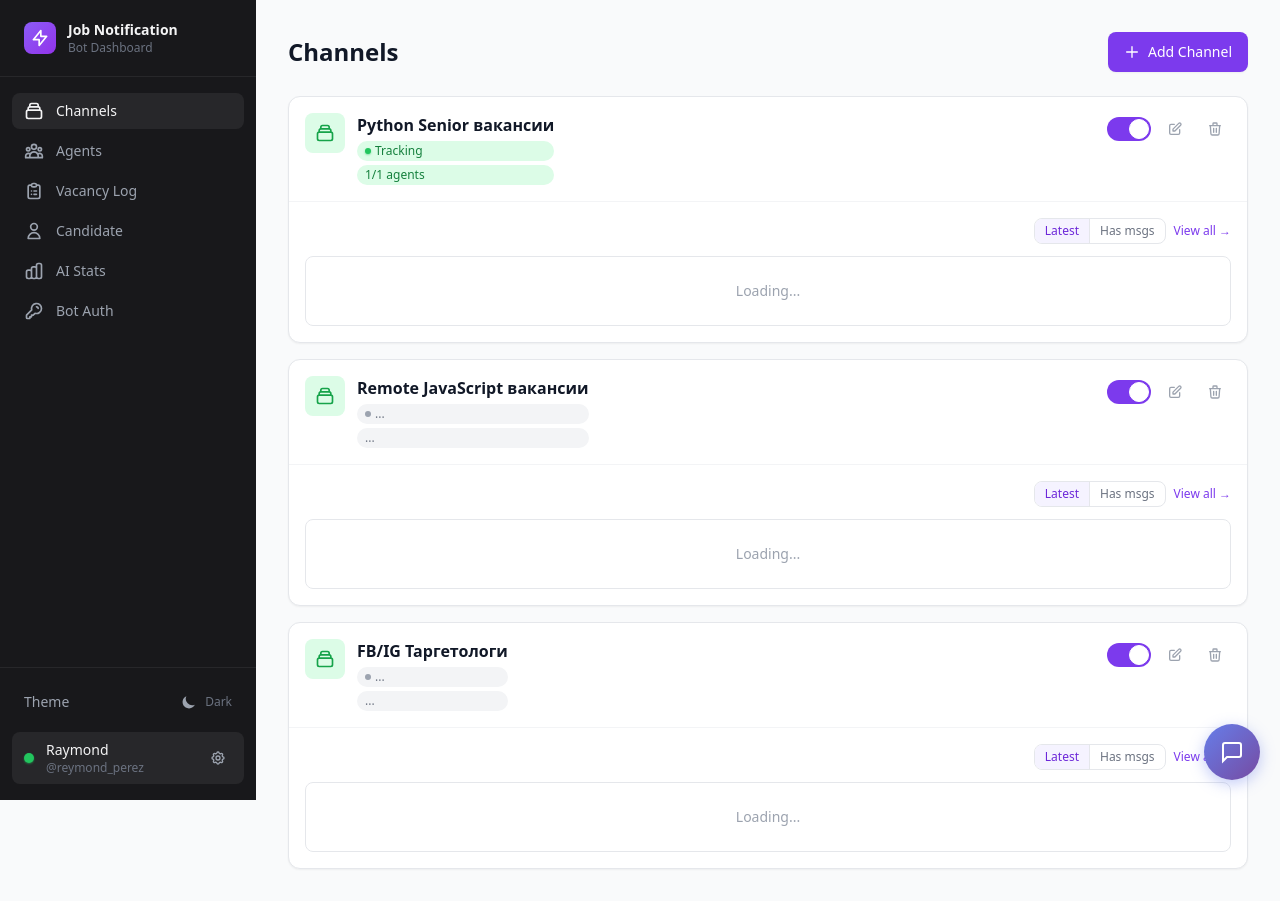
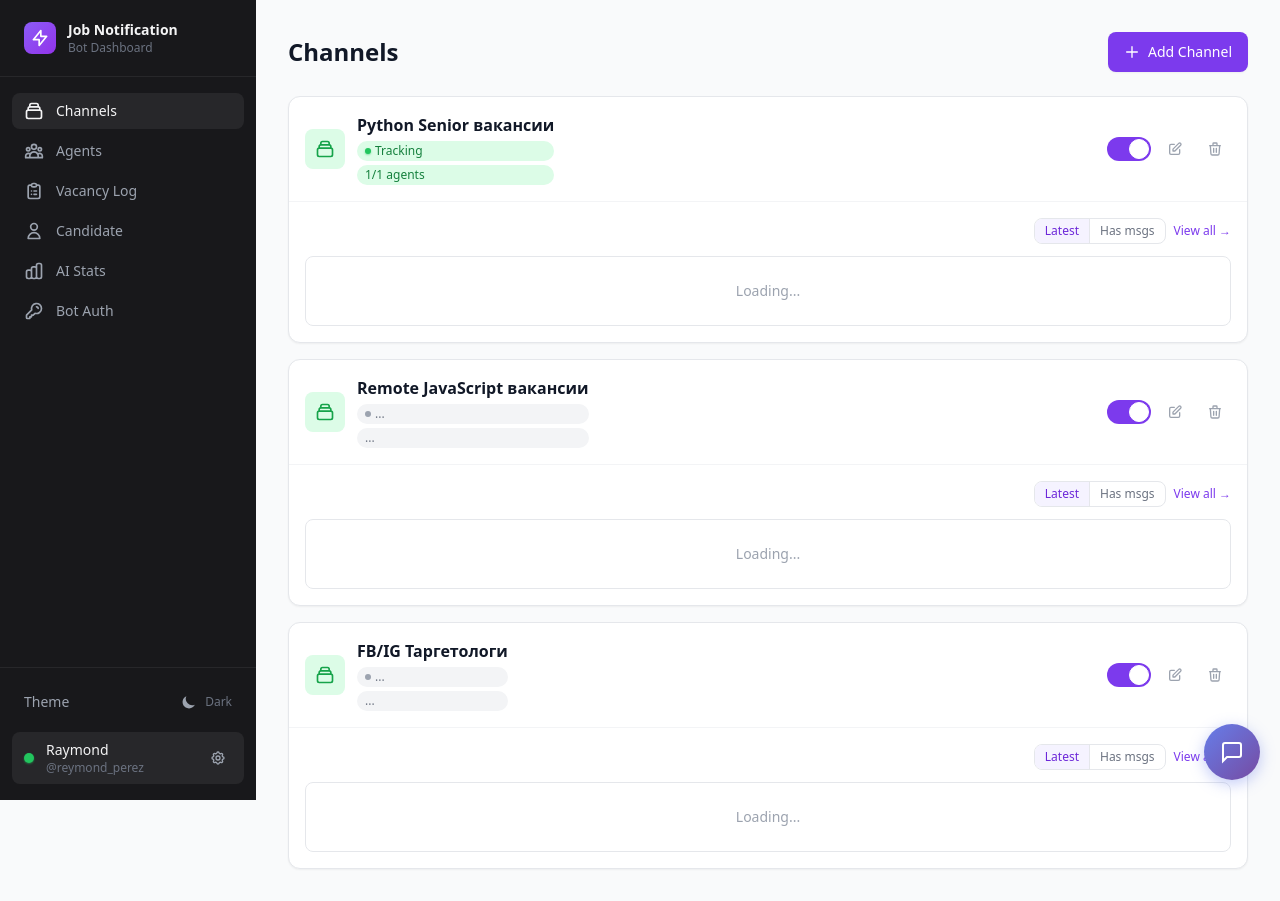
Before and after one commit to kbrejes/telegram_rassylshik, a FastAPI app: page / in a window 1280 px wide. Run offline with FastAPI, Linux system fonts and the light colour scheme; data that the repository does not hold is empty; some libraries are stand-ins or nearby versions.

Commit message:
Vertically center channel card header elements
🤖 Generated with [Claude Code](https://claude.com/claude-code)

Co-Authored-By: Claude Opus 4.5 <noreply@anthropic.com>

```diff
--- a/web/templates/channels_list_new.html
+++ b/web/templates/channels_list_new.html
@@ -204,8 +204,8 @@
                     {% for channel in channels %}
                     <div class="bg-white dark:bg-dark-900 rounded-xl border border-gray-200 dark:border-dark-700 shadow-sm hover:shadow-md transition-all duration-300 overflow-hidden card-glow {% if not channel.enabled %}opacity-60{% endif %}" data-channel-id="{{ channel.id }}">
                         <!-- Channel Header -->
-                        <div class="flex items-start justify-between p-4 gap-3 border-b border-gray-100 dark:border-dark-700">
-                            <div class="flex items-start gap-3 min-w-0">
+                        <div class="flex items-center justify-between p-4 gap-3 border-b border-gray-100 dark:border-dark-700">
+                            <div class="flex items-center gap-3 min-w-0">
                                 <div class="flex-shrink-0 flex items-center justify-center w-10 h-10 rounded-lg {% if channel.enabled %}bg-green-100 dark:bg-green-900/30 text-green-600 dark:text-green-400{% else %}bg-gray-100 dark:bg-dark-700 text-gray-400{% endif %}">
                                     <svg class="w-5 h-5" fill="none" stroke="currentColor" viewBox="0 0 24 24">
                                         <path stroke-linecap="round" stroke-linejoin="round" stroke-width="2" d="M19 11H5m14 0a2 2 0 012 2v6a2 2 0 01-2 2H5a2 2 0 01-2-2v-6a2 2 0 012-2m14 0V9a2 2 0 00-2-2M5 11V9a2 2 0 012-2m0 0V5a2 2 0 012-2h6a2 2 0 012 2v2M7 7h10"/>
```
